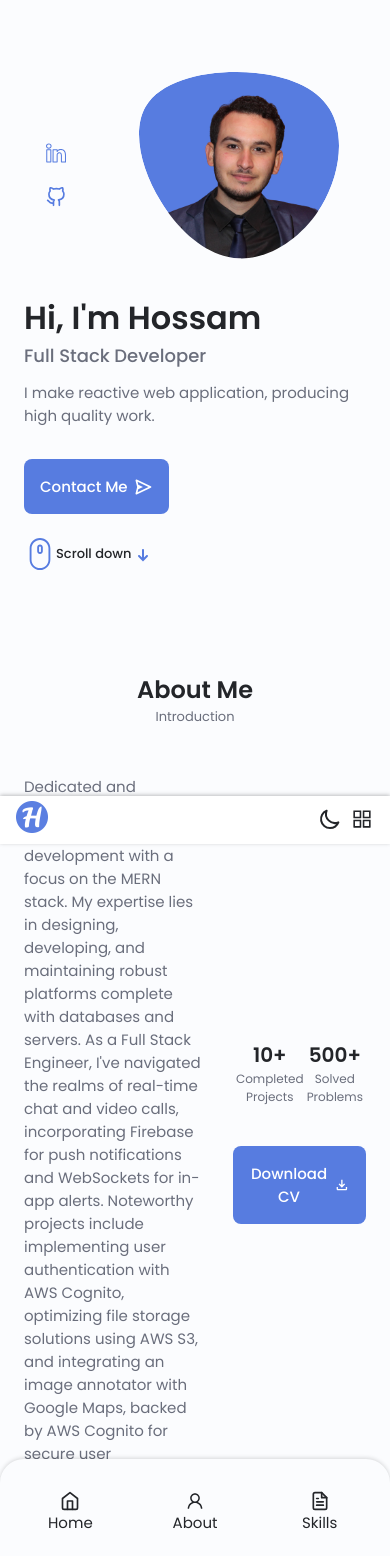
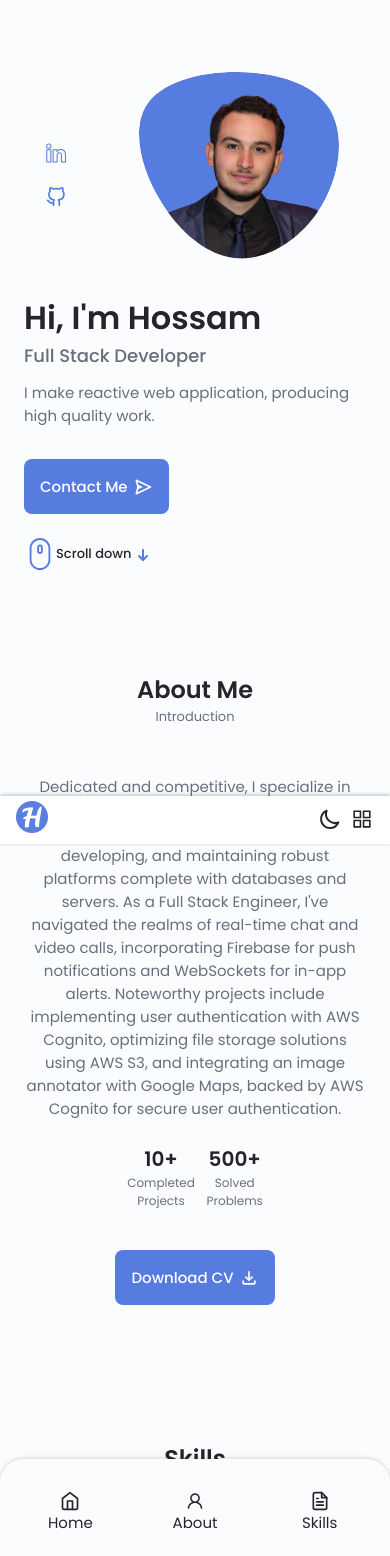
Before and after one commit to hossam7amdy/portfolio, a React (Vite) app: page / in a window 390 px wide. Shown: the top 1556 px of the page. Built offline with nearby package versions, Linux system fonts and the light colour scheme.

Commit message:
Refactor About component styles

```diff
--- a/src/container/About/About.jsx
+++ b/src/container/About/About.jsx
@@ -15,8 +15,8 @@ export const About = () => {
 
       <Container className={`${styles.container}`} centerContent={true}>
         <div className={styles["about-content"]}>
-          <div style={{ flex: 3 }}>
-            <p className={styles["about-description"]}>
+          <div className={styles["about-description"]}>
+            <p>
               Dedicated and competitive, I specialize in web development with a
               focus on the MERN stack. My expertise lies in designing,
               developing, and maintaining robust platforms complete with
@@ -30,7 +30,7 @@ export const About = () => {
             </p>
           </div>
 
-          <div style={{ flex: 2 }}>
+          <div className={styles["about-action"]}>
             <div className={styles.info}>
               <div>
                 <p className={styles["info-title"]}>10+</p>
--- a/src/container/About/About.module.css
+++ b/src/container/About/About.module.css
@@ -6,6 +6,14 @@
 }
 
 .about-description {
+  flex: 3;
+}
+
+.about-action {
+  flex: 2;
+}
+
+.about-description > p {
   text-align: start;
 }
 
@@ -44,3 +52,14 @@
     width: 350px;
   }
 }
+
+@media (max-width: 768px) {
+  .about-content {
+    flex-direction: column;
+    gap: var(--mb-1-5);
+  }
+
+  .about-description > p {
+    text-align: center;
+  }
+}
```
